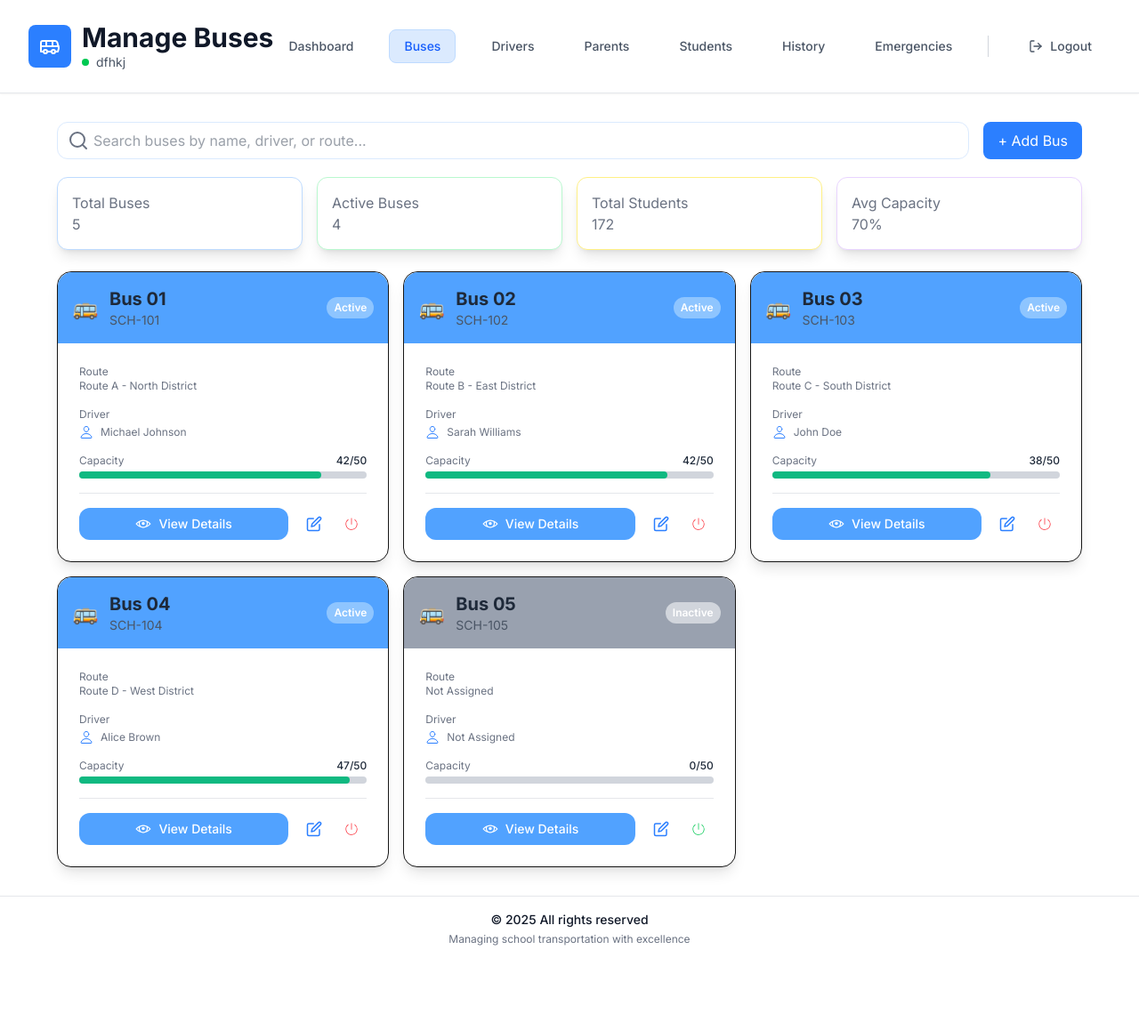
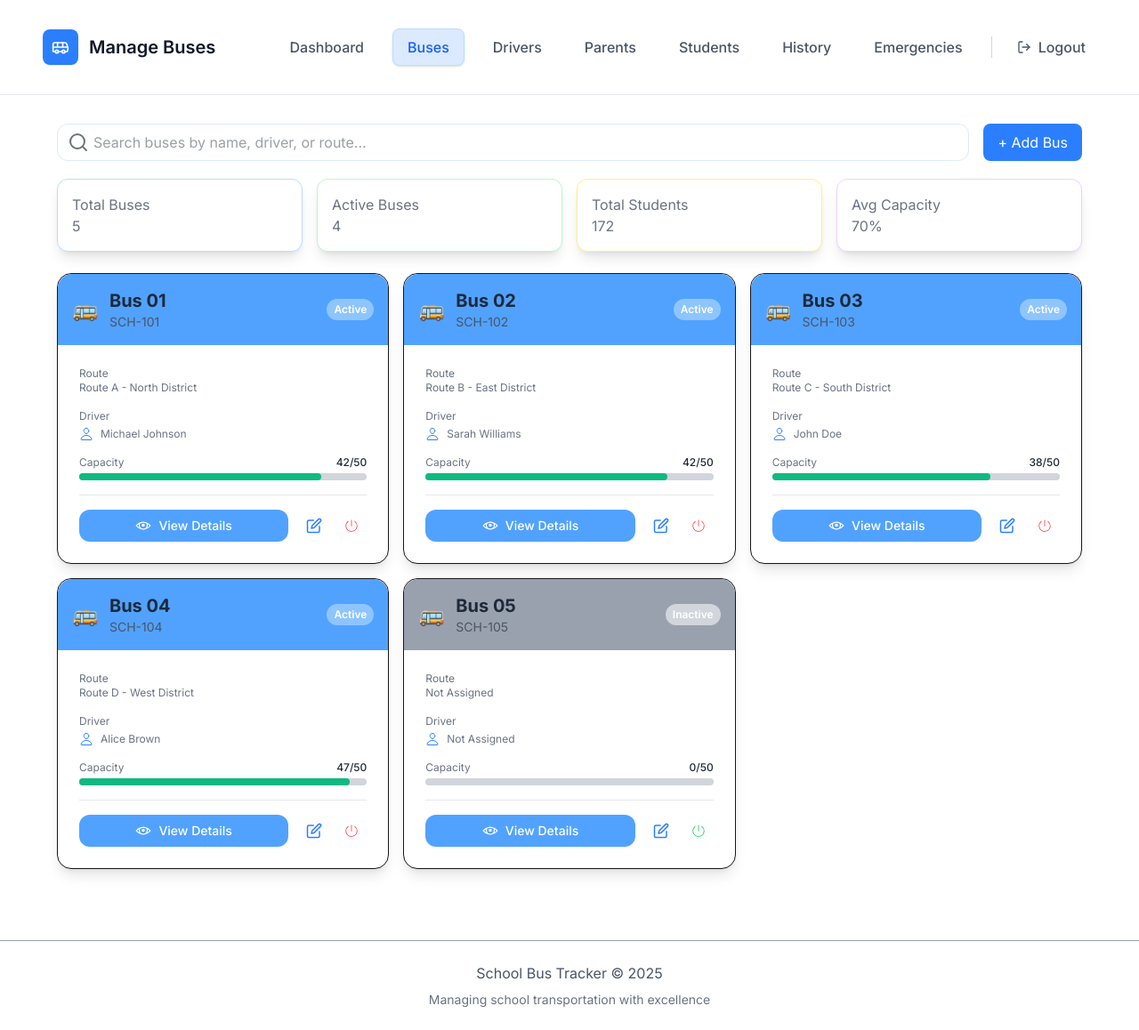
Before and after one commit to SheCanCODE-Capstone-Projects/School_bus_tracker_fe, a Next.js app: page /admin/dashboard/buses in a window 1280 px wide. Shown: the whole page at 89% size. Before the commit the page ends 1080 px from the top, so only its background shows below. Built offline with nearby package versions, Linux system fonts and the light colour scheme.

Commit message:
adjusting some changes

```diff
--- a/app/admin/dashboard/buses/page.tsx
+++ b/app/admin/dashboard/buses/page.tsx
@@ -9,6 +9,7 @@ import { LiaEyeSolid } from "react-icons/lia";
 import { CiPower } from "react-icons/ci";
 import Link from "next/link";
 import EditBusModal from "@/components/EditBusModal";
+import AdminNavbar from "@/components/navigation/AdminNavbar";
 
 // Define a type for the bus data
 interface Bus {
@@ -133,7 +134,7 @@ const BusesPage = () => {
 
   return (
     <div className="min-h-screen bg-white">
-      <BusesNavbar />
+      <AdminNavbar />
 
       {/* Search and Add Button */}
       <div className="px-8 sm:px-12 lg:px-16 py-4 sm:py-8">
--- a/app/admin/dashboard/drivers/page.tsx
+++ b/app/admin/dashboard/drivers/page.tsx
@@ -1,11 +1,12 @@
 import AdminDriverNavbar from "@/components/AdminDriverNavbar";
 import AdminFooter from "@/components/navigation/AdminFooter";
 import ManageDrivers from "@/components/ManageDrivers";
+import AdminNavbar from "@/components/navigation/AdminNavbar";
 
 export default function AdminDriverDashboard() {
   return (
     <div className="min-h-screen flex flex-col bg-gray-50 ">
-      <AdminDriverNavbar />
+      <AdminNavbar/>
 
       <main className="flex-1 px-2 sm:px-4 lg:px-6 py-4 sm:py-6 m-6">
         <ManageDrivers />
--- a/app/admin/dashboard/emergencies/page.tsx
+++ b/app/admin/dashboard/emergencies/page.tsx
@@ -2,6 +2,7 @@
 
 import React, { useState } from 'react';
 import { AlertTriangle, CheckCircle, Info, MapPin, Clock, Phone, Users } from 'lucide-react';
+import AdminNavbar from '@/components/navigation/AdminNavbar';
 
 const EmergenciesPage = () => {
   const [activeFilter, setActiveFilter] = useState('all');
@@ -102,67 +103,7 @@ const EmergenciesPage = () => {
   return (
     <div className="min-h-screen bg-gray-50">
       {/* Header */}
-      <header className="bg-white border-b border-gray-200 sticky top-0 z-40">
-        <div className="max-w-7xl mx-auto px-6 py-4">
-          <div className="flex items-center justify-between">
-            <div className="flex items-center space-x-4">
-              <div className="w-12 h-12 bg-blue-500 rounded-xl flex items-center justify-center">
-                <svg className="w-6 h-6 text-white" fill="currentColor" viewBox="0 0 20 20">
-                  <path d="M8 16.5a1.5 1.5 0 11-3 0 1.5 1.5 0 013 0zM15 16.5a1.5 1.5 0 11-3 0 1.5 1.5 0 013 0z"/>
-                  <path d="M3 4a1 1 0 00-1 1v10a1 1 0 001 1h1.05a2.5 2.5 0 014.9 0H10a1 1 0 001-1V5a1 1 0 00-1-1H3zM14 7a1 1 0 00-1 1v6.05A2.5 2.5 0 0115.95 16H17a1 1 0 001-1v-5a1 1 0 00-.293-.707l-2-2A1 1 0 0015 7h-1z"/>
-                </svg>
-              </div>
-              <div>
-                <h1 className="text-2xl font-bold text-gray-900">Emergency Management</h1>
-                <div className="flex items-center space-x-2 mt-1">
-                  <div className="w-2 h-2 bg-green-500 rounded-full"></div>
-                  <span className="text-sm text-gray-600">peace</span>
-                </div>
-              </div>
-            </div>
-            <div className="flex items-center">
-              <nav className="hidden md:flex items-center space-x-8">
-                <a href="#" className="text-gray-600 hover:text-gray-900">Dashboard</a>
-                <a href="#" className="text-gray-600 hover:text-gray-900">Buses</a>
-                <a href="#" className="text-gray-600 hover:text-gray-900">Drivers</a>
-                <a href="#" className="text-gray-600 hover:text-gray-900">Parents</a>
-                <a href="#" className="text-blue-500 font-medium">Emergencies</a>
-                <button className="flex items-center space-x-2 text-gray-600 hover:text-gray-900">
-                  <span>Logout</span>
-                  <svg className="w-4 h-4" fill="none" stroke="currentColor" viewBox="0 0 24 24">
-                    <path strokeLinecap="round" strokeLinejoin="round" strokeWidth={2} d="M17 16l4-4m0 0l-4-4m4 4H7m6 4v1a3 3 0 01-3 3H6a3 3 0 01-3-3V7a3 3 0 013-3h4a3 3 0 013 3v1" />
-                  </svg>
-                </button>
-              </nav>
-              <button
-                onClick={() => setMobileMenuOpen(!mobileMenuOpen)}
-                className="md:hidden p-2 rounded-lg hover:bg-gray-100"
-              >
-                <svg className="w-6 h-6" fill="none" stroke="currentColor" viewBox="0 0 24 24">
-                  <path strokeLinecap="round" strokeLinejoin="round" strokeWidth={2} d="M4 6h16M4 12h16M4 18h16" />
-                </svg>
-              </button>
-            </div>
-          </div>
-        </div>
-        {mobileMenuOpen && (
-          <div className="md:hidden bg-white border-t border-gray-200">
-            <div className="px-6 py-4 space-y-2">
-              <a href="#" className="block text-gray-600 hover:text-gray-900 py-2">Dashboard</a>
-              <a href="#" className="block text-gray-600 hover:text-gray-900 py-2">Buses</a>
-              <a href="#" className="block text-gray-600 hover:text-gray-900 py-2">Drivers</a>
-              <a href="#" className="block text-gray-600 hover:text-gray-900 py-2">Parents</a>
-              <a href="#" className="block text-blue-500 font-medium py-2">Emergencies</a>
-              <button className="flex items-center space-x-2 text-gray-600 hover:text-gray-900 py-2">
-                <span>Logout</span>
-                <svg className="w-4 h-4" fill="none" stroke="currentColor" viewBox="0 0 24 24">
-                  <path strokeLinecap="round" strokeLinejoin="round" strokeWidth={2} d="M17 16l4-4m0 0l-4-4m4 4H7m6 4v1a3 3 0 01-3 3H6a3 3 0 01-3-3V7a3 3 0 013-3h4a3 3 0 013 3v1" />
-                </svg>
-              </button>
-            </div>
-          </div>
-        )}
-      </header>
+    <AdminNavbar />
 
       {/* Main Content */}
       <main className="max-w-7xl mx-auto px-6 py-8">
--- a/components/navigation/AdminFooter.tsx
+++ b/components/navigation/AdminFooter.tsx
@@ -2,11 +2,17 @@ import React from "react";
 
 export default function AdminFooter() {
   return (
-    <footer className="bg-white border-t border-gray-200 px-6 py-4 mt-auto">
-      <div className="flex flex-col items-center justify-center text-center gap-1">
-        <p className="text-sm font-medium text-gray-900">© 2025 All rights reserved</p>
-        <p className="text-xs text-gray-500">Managing school transportation with excellence</p>
-      </div>
-    </footer>
+      <footer className="bg-white border-t border-gray-400 mt-12">
+        <div className="max-w-7xl mx-auto px-4 sm:px-6 lg:px-8 py-6">
+          <div className="text-center space-y-2">
+            <p className="text-gray-600 text-sm sm:text-base">
+              School Bus Tracker © 2025
+            </p>
+            <p className="text-gray-500 text-xs sm:text-sm">
+              Managing school transportation with excellence
+            </p>
+          </div>
+        </div>
+      </footer>
   );
 }
--- a/components/navigation/AdminNavbar.tsx
+++ b/components/navigation/AdminNavbar.tsx
@@ -4,30 +4,51 @@ import React, { useState } from "react";
 import { Bus, LogOut } from "lucide-react";
 import { HiMenu, HiX } from "react-icons/hi";
 import Link from "next/link";
-import { useRouter } from "next/navigation";
+import { useRouter, usePathname } from "next/navigation";
 
+const navItems = [
+  { href: "/admin/dashboard", label: "Dashboard", title: "Admin Dashboard" },
+  { href: "/admin/dashboard/buses", label: "Buses", title: "Manage Buses" },
+  { href: "/admin/dashboard/drivers", label: "Drivers", title: "Manage Drivers" },
+  { href: "/admin/dashboard/parents", label: "Parents", title: "Manage Parents" },
+  { href: "/admin/dashboard/students", label: "Students", title: "Manage Students" },
+  { href: "/admin/dashboard/history", label: "History", title: "History" },
+  {
+    href: "/admin/dashboard/emergencies",
+    label: "Emergencies",
+    title: "Emergency Management",
+  },
+];
 
 export default function AdminNavbar() {
   const [isMenuOpen, setIsMenuOpen] = useState(false);
-  const router= useRouter();
+  const router = useRouter();
+  const pathname = usePathname();
+
+  // ✅ Correct page title resolution
+  const currentPage =
+    navItems.find(item =>
+      item.href === "/admin/dashboard"
+        ? pathname === "/admin/dashboard"
+        : pathname.startsWith(item.href)
+    ) ?? navItems[0];
 
   const handleLogout = () => {
-    console.log("Logging out...");
-    router.push("/login");
+    router.replace("/login");
   };
 
   return (
     <header className="relative bg-white border-b border-gray-200 px-4 sm:px-6 md:px-8 lg:px-12 py-8 z-50">
       <div className="flex items-center justify-between">
 
-        {/* LEFT: Logo + Title */}
+        {/* LEFT: Logo + Dynamic Title */}
         <div className="flex items-center gap-3">
           <div className="w-10 h-10 bg-blue-500 rounded-lg flex items-center justify-center">
             <Bus className="w-5 h-5 text-white" />
           </div>
 
           <h1 className="text-lg md:text-xl font-semibold text-gray-900 whitespace-nowrap">
-            Admin Dashboard
+            {currentPage.title}
           </h1>
         </div>
 
@@ -42,72 +63,36 @@ export default function AdminNavbar() {
         {/* Navigation */}
         <nav
           className={`${
-            isMenuOpen
-              ? "flex opacity-100 translate-y-0"
-              : "hidden opacity-0 -translate-y-4"
-          } lg:flex lg:opacity-100 lg:translate-y-0
-          flex-col lg:flex-row absolute lg:relative top-full lg:top-auto left-0 lg:left-auto
+            isMenuOpen ? "flex" : "hidden"
+          } lg:flex flex-col lg:flex-row absolute lg:relative top-full lg:top-auto left-0
           w-full lg:w-auto bg-white lg:bg-transparent shadow-lg lg:shadow-none
           items-start lg:items-center gap-2 sm:gap-3 lg:gap-4
           py-4 lg:py-0 pl-4 lg:pl-0
-          text-xs sm:text-sm lg:text-base font-medium
-          transition-all duration-300 ease-in-out`}
+          text-xs sm:text-sm lg:text-base font-medium`}
         >
-          <Link
-            href="/admin/dashboard"
-            className="text-blue-600 bg-blue-100 border border-blue-200 rounded-lg px-4 py-2
-            transition-all duration-200 hover:bg-blue-200 hover:scale-105 hover:shadow-md"
-          >
-            Dashboard
-          </Link>
+          {navItems.map(item => {
+            // ✅ Correct active logic (Dashboard handled specially)
+            const isActive =
+              item.href === "/admin/dashboard"
+                ? pathname === "/admin/dashboard"
+                : pathname.startsWith(item.href);
 
-          <Link
-            href="/admin/dashboard/buses"
-            className="text-gray-600 hover:text-blue-600 px-3 py-2 rounded-lg
-            transition-all duration-200 hover:bg-gray-100 hover:translate-x-1"
-          >
-            Buses
-          </Link>
-
-          <Link
-            href="/admin/dashboard/drivers"
-            className="text-gray-600 hover:text-blue-600 px-3 py-2 rounded-lg
-            transition-all duration-200 hover:bg-gray-100 hover:translate-x-1"
-          >
-            Drivers
-          </Link>
-
-          <Link
-            href="/admin/dashboard/parents"
-            className="text-gray-600 hover:text-blue-600 px-3 py-2 rounded-lg
-            transition-all duration-200 hover:bg-gray-100 hover:translate-x-1"
-          >
-            Parents
-          </Link>
-
-          <Link
-            href="/admin/dashboard/students"
-            className="text-gray-600 hover:text-blue-600 px-3 py-2 rounded-lg
-            transition-all duration-200 hover:bg-gray-100 hover:translate-x-1"
-          >
-            Students
-          </Link>
-
-          <Link
-            href="/admin/dashboard/history"
-            className="text-gray-600 hover:text-blue-600 px-3 py-2 rounded-lg
-            transition-all duration-200 hover:bg-gray-100 hover:translate-x-1"
-          >
-            History
-          </Link>
-
-          <Link
-            href="/admin/dashboard/emergencies"
-            className="text-gray-600 hover:text-blue-600 px-3 py-2 rounded-lg
-            transition-all duration-200 hover:bg-gray-100 hover:translate-x-1"
-          >
-            Emergencies
-          </Link>
+            return (
+              <Link
+                key={item.href}
+                href={item.href}
+                onClick={() => setIsMenuOpen(false)}
+                className={`px-4 py-2 rounded-lg transition-all duration-200
+                  ${
+                    isActive
+                      ? "text-blue-600 bg-blue-100 border border-blue-200 shadow-sm"
+                      : "text-gray-600 hover:text-blue-600 hover:bg-gray-100"
+                  }`}
+              >
+                {item.label}
+              </Link>
+            );
+          })}
 
           <div className="hidden lg:block h-6 w-px bg-gray-300" />
 
@@ -115,8 +100,7 @@ export default function AdminNavbar() {
           <button
             onClick={handleLogout}
             className="flex items-center gap-2 text-gray-600 hover:text-red-500
-            hover:bg-red-50 rounded-lg px-3 py-2
-            transition-all duration-200 hover:scale-105 hover:shadow-sm"
+            hover:bg-red-50 rounded-lg px-3 py-2 transition-all duration-200"
           >
             <LogOut className="w-4 h-4" />
             <span>Logout</span>
```
